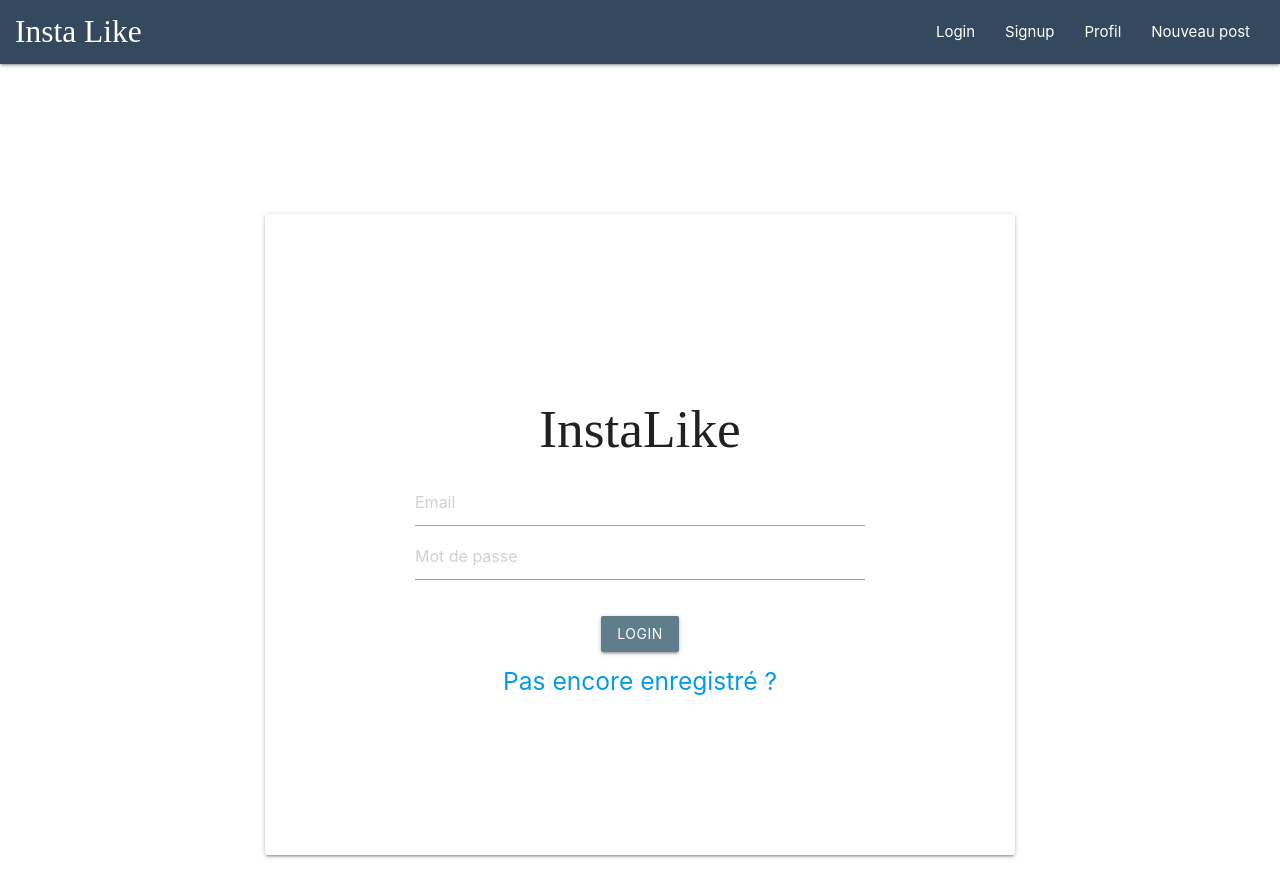
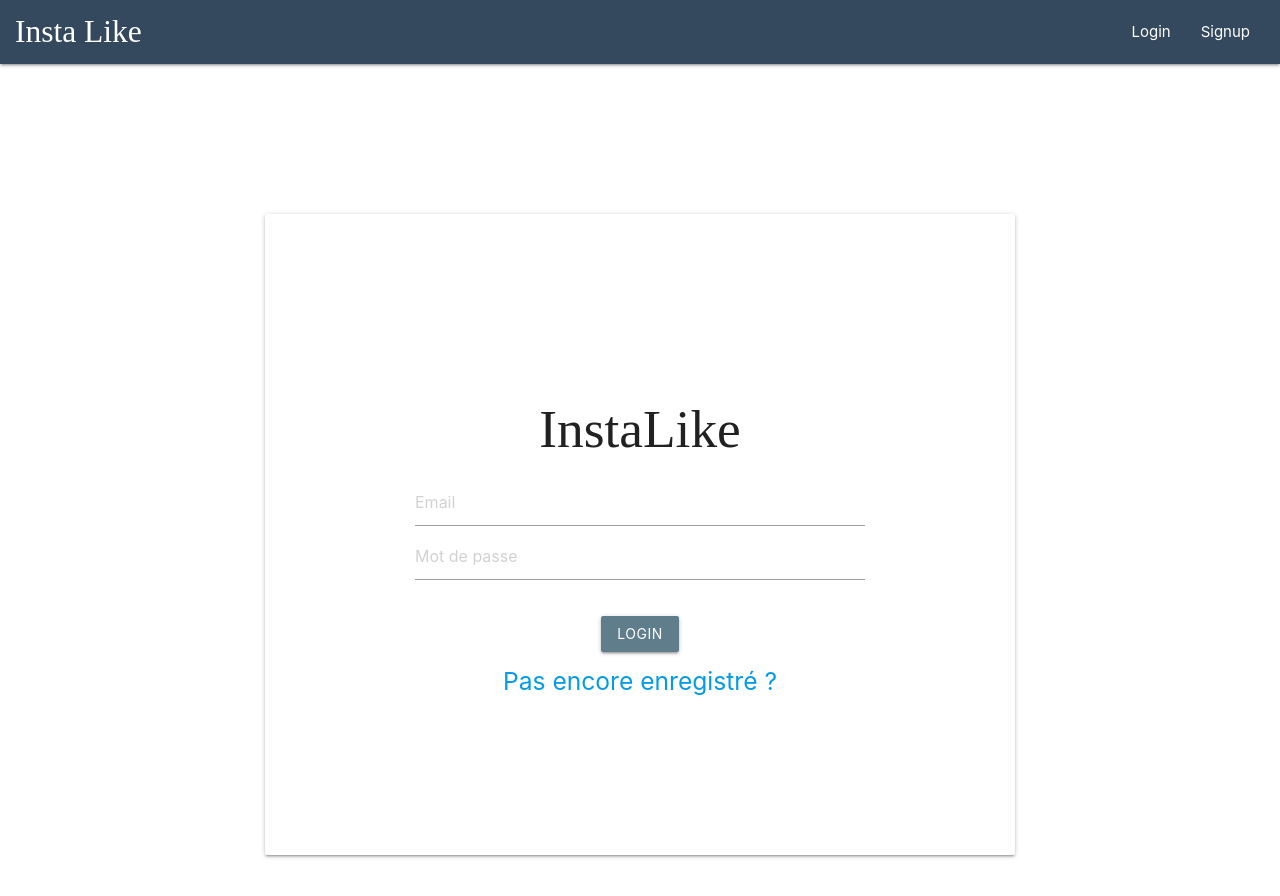
Before and after one commit to Gizmo675/Instalike, a React (Create React App) app in the folder client/: page /login in a window 1280 px wide. Shown: the top 896 px of the page. Built offline with nearby package versions, Linux system fonts and the light colour scheme; a web font is replaced by a local one.

Commit message:
adding context in navbar

```diff
--- a/client/src/components/Navbar.js
+++ b/client/src/components/Navbar.js
@@ -1,16 +1,30 @@
-import React from 'react'
+import React, {useContext} from 'react'
 import {Link} from 'react-router-dom'
+import {UserContext} from '../App'
 
 const Navbar = ()=>{
+  const { state,dispatch } = useContext(UserContext);
+  const renderList = ()=>{
+
+    if(state){
+      return [
+        <li><Link to="/profil">Profil</Link></li>,
+        <li><Link to="/createPost">Nouveau post</Link></li>
+      ]
+    }else{
+      return[
+        <li><Link to="/login">Login</Link></li>,
+        <li><Link to="/signup">Signup</Link></li>
+      ]
+    }
+  }
+
   return(
     <nav>
       <div className="nav-wrapper">
-        <Link to="/" className="brand-logo left">Insta Like</Link>
+        <Link to={state ? "/" : "/login"} className="brand-logo left">Insta Like</Link>
         <ul id="nav-mobile" className="right">
-          <li><Link to="/login">Login</Link></li>
-          <li><Link to="/signup">Signup</Link></li>
-          <li><Link to="/profil">Profil</Link></li>
-          <li><Link to="/createPost">Nouveau post</Link></li>
+          {renderList()}
         </ul>
       </div>
     </nav>
```
